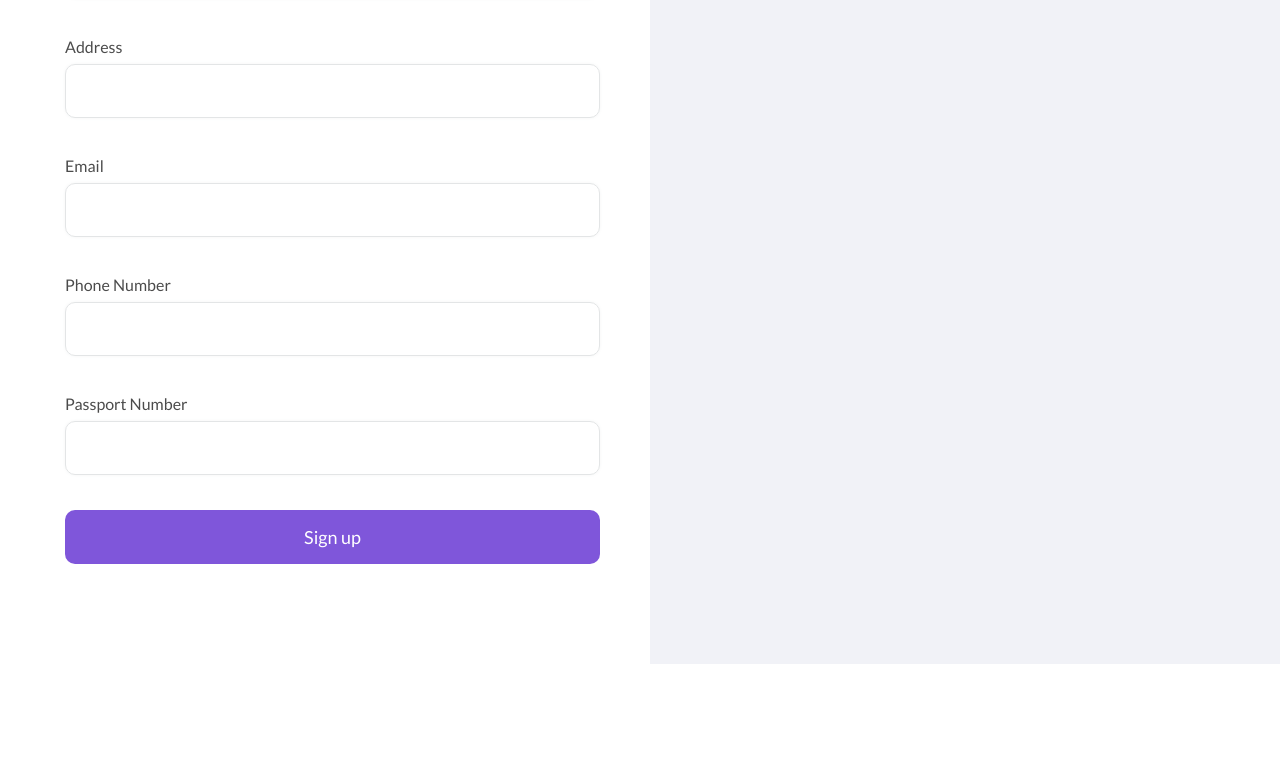
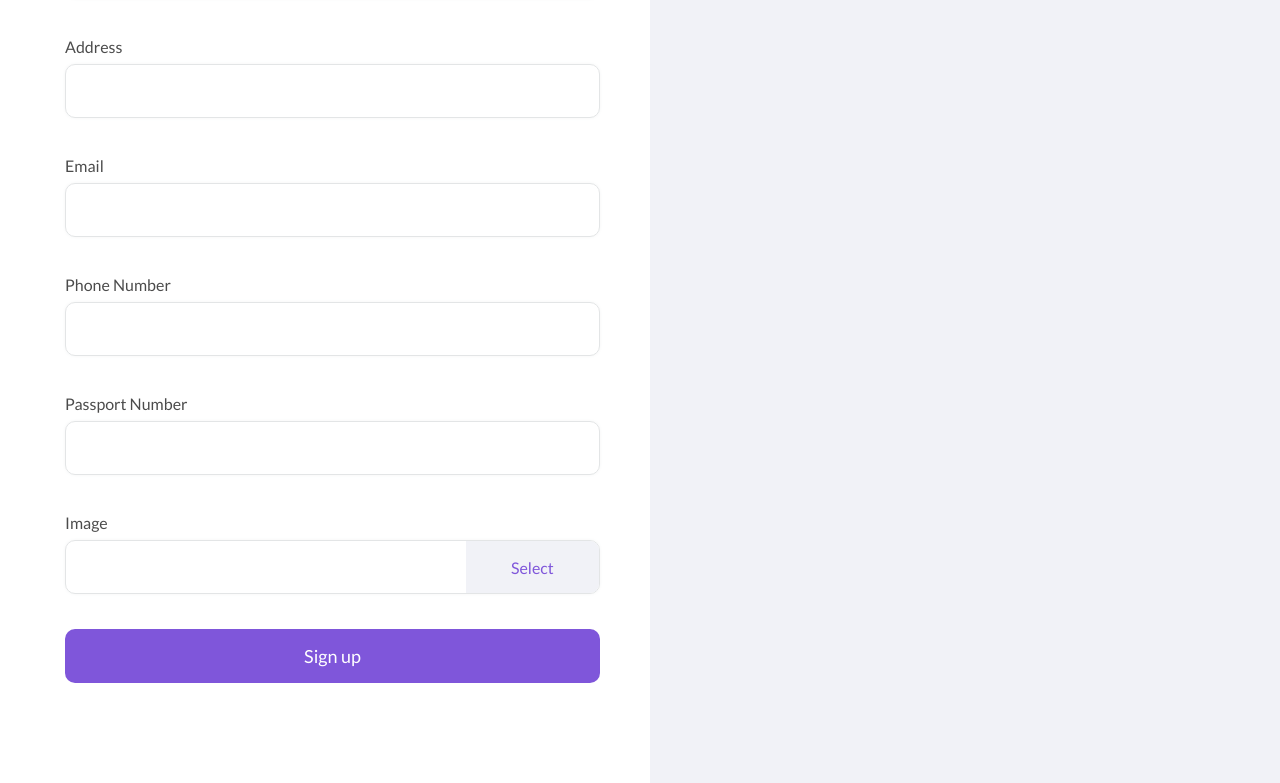
Before and after one commit to mmdrn/react-simple-signup, a React (Create React App) app: page /signup in a window 1280 px wide. Shown: the part 718-1501 px from the top of the page. Before the commit the page ends 1382 px from the top, so only its background shows below. Built offline with nearby package versions, Linux system fonts and the light colour scheme.

Commit message:
image added to signup form

```diff
--- a/package.json
+++ b/package.json
@@ -7,6 +7,7 @@
     "@testing-library/jest-dom": "^5.16.5",
     "@testing-library/react": "^13.4.0",
     "@testing-library/user-event": "^13.5.0",
+    "bytes": "^3.1.2",
     "i18next": "^21.9.2",
     "i18next-browser-languagedetector": "^6.1.5",
     "react": "^18.2.0",
--- a/src/App.jsx
+++ b/src/App.jsx
@@ -1,21 +1,30 @@
 import { useTranslation } from "react-i18next";
 import { useDispatch, useSelector } from "react-redux";
 import { RouterProvider } from "react-router-dom";
+import { setLanguage } from "./store/appSettings";
 import router from "./router";
-import { setLanguage } from "./store/appSettings";
+import "./assets/scss/base.scss";
+import Header from "./components/header";
+import React from "react";
 
 export default function App() {
   const dispatch = useDispatch();
   const { i18n } = useTranslation();
 
   const currentLanguage = useSelector((state) => state.appSettings.language);
+
   const languages = useSelector((state) => state.appSettings.languages);
-
   dispatch(setLanguage(languages.find((l) => l.key === i18n.resolvedLanguage)));
 
   return (
     <div className="App" dir={currentLanguage.dir}>
-      <RouterProvider router={router}></RouterProvider>
+      <div className="container">
+        <div className="wrapper">
+          <Header />
+          <RouterProvider router={router}></RouterProvider>
+        </div>
+        <div className="artboard"></div>
+      </div>
     </div>
   );
 }
--- a/src/assets/scss/base.scss
+++ b/src/assets/scss/base.scss
@@ -28,4 +28,42 @@ html {
     justify-content: flex-start;
     margin: 0 auto;
   }
+
+  .App {
+    position: relative;
+    &::before {
+      content: "";
+      position: absolute;
+      top: 0;
+      width: calc((100% - 1300px) / 2);
+      height: 100%;
+      background-color: #f1f2f7;
+    }
+
+    &:dir(ltr) {
+      &::before {
+        right: 0;
+      }
+    }
+
+    &:dir(rtl) {
+      &::before {
+        left: 0;
+      }
+    }
+
+    .container {
+      align-items: stretch;
+      min-height: 100vh;
+      .wrapper {
+        width: 50%;
+        padding-top: 50px;
+      }
+
+      .artboard {
+        width: 50%;
+        background-color: #f1f2f7;
+      }
+    }
+  }
 }
--- /dev/null
+++ b/src/assets/scss/mixins.scss
@@ -0,0 +1,6 @@
+@mixin textOverflow($width: 100%) {
+  text-overflow: ellipsis;
+  white-space: nowrap;
+  overflow: hidden;
+  width: $width;
+}
--- /dev/null
+++ b/src/components/formControl/style.scss
@@ -0,0 +1,47 @@
+.form-control {
+  display: flex;
+  flex-direction: column-reverse;
+  align-items: flex-start;
+  justify-content: flex-start;
+  margin-bottom: 30px;
+  .control-title {
+    margin-bottom: 5px;
+    transition: padding-left ease 0.3s, opacity ease 0.3s;
+    opacity: 0.7;
+  }
+  .control {
+    width: 100%;
+    height: 54px;
+    border: 1px solid #e3e5e6;
+    border-radius: 10px;
+    box-shadow: 0 0 5px -2px #e3e5e6;
+    padding: 0 15px;
+    transition: all ease 0.3s;
+    &:focus {
+      border: 1px solid #c6ecff;
+      box-shadow: 0 0 5px -2px #c6ecff;
+      & ~ .control-title {
+        padding-left: 15px;
+        opacity: 1;
+      }
+    }
+  }
+  .validations {
+    display: flex;
+    flex-direction: column;
+    justify-content: flex-start;
+    align-items: flex-start;
+    margin-top: 5px;
+    .validation-item {
+      color: #ff5f5f;
+      font-size: 16px;
+      white-space: pre-line;
+    }
+  }
+  &.has-error {
+    .control {
+      border: 1px solid #ff5f5f;
+      box-shadow: 0 0 5px -2px #ff5f5f;
+    }
+  }
+}
--- a/src/components/header/index.jsx
+++ b/src/components/header/index.jsx
@@ -8,8 +8,8 @@ import { useTranslation } from "react-i18next";
 export default function Header() {
   const dispatch = useDispatch();
   const languages = useSelector((state) => state.appSettings.languages);
-  const currentLanguage = useSelector((state) => state.appSettings.language);
   const { i18n } = useTranslation();
+  const currentLanguage = i18n.resolvedLanguage;
 
   const handleChangeLanguage = (language) => {
     dispatch(setLanguage(language));
@@ -29,7 +29,7 @@ export default function Header() {
             disabled={i18n.resolvedLanguage === language.key}
             key={language.key}
             className={`item ${
-              language.key === currentLanguage.key ? "active" : ""
+              language.key === currentLanguage ? "active" : ""
             }`}
           >
             {language.title}
--- a/src/i18n.js
+++ b/src/i18n.js
@@ -6,7 +6,7 @@ i18next
   .use(initReactI18next)
   .use(LanguageDetector)
   .init({
-    debug: true,
+    debug: false,
     fallbackLng: "en",
     resources: {
       en: {
@@ -57,6 +57,13 @@ i18next
               passportNumber: {
                 title: "Passport Number",
                 error: "The Passport Number format is not valid.",
+              },
+              image: {
+                title: "Image",
+                errors: {
+                  required: "The Images is required.",
+                  maximumSize: "Maximum file size: 2MB",
+                },
               },
             },
           },
@@ -109,6 +116,13 @@ i18next
                 title: "شماره پاسپورت",
                 error: "فرمت شماره پاسپورت معتبر نمی‌باشد.",
               },
+              image: {
+                title: "تصویر",
+                errors: {
+                  required: "تصویر اجباری است.",
+                  maximumSize: "نهایت حجم آپلود: ۲ مگابایت",
+                },
+              },
             },
           },
         },
@@ -122,19 +136,15 @@ i18next
               name: {
                 title: "İsim",
                 errors: {
-                  minLength:
-                    "Ad {{value}} karakterden az olamaz.",
-                  maxLength:
-                    "Ad {{value}} karakterden fazla olamaz.",
+                  minLength: "Ad {{value}} karakterden az olamaz.",
+                  maxLength: "Ad {{value}} karakterden fazla olamaz.",
                 },
               },
               family: {
                 title: "Aile",
                 errors: {
-                  minLength:
-                    "Aile {{value}} karakterden az olamaz.",
-                  maxLength:
-                    "Aile {{value}} karakterden fazla olamaz.",
+                  minLength: "Aile {{value}} karakterden az olamaz.",
+                  maxLength: "Aile {{value}} karakterden fazla olamaz.",
                 },
               },
               password: {
@@ -162,6 +172,13 @@ i18next
                 title: "Pasaport numarası",
                 error: "Pasaport Numarası biçimi geçerli değil.",
               },
+              image: {
+                title: "resim",
+                errors: {
+                  required: "Resim gerekli.",
+                  maximumSize: "Maksimum dosya boyutu: 2MB",
+                },
+              },
             },
           },
         },
--- a/src/routes/Signup/index.jsx
+++ b/src/routes/Signup/index.jsx
@@ -1,11 +1,10 @@
-import "./../../assets/scss/base.scss";
 import "./style.scss";
 import React, { useEffect, useState } from "react";
-import Header from "../../components/header";
 import { useTranslation } from "react-i18next";
 import { useSelector } from "react-redux";
 
 export default function Signup() {
+  document.title = "Diss-co | Signup";
   const { t } = useTranslation();
   const [form, updateForm] = useState({
     name: {
@@ -62,55 +61,39 @@ export default function Signup() {
       value: "",
       errors: [],
     },
+    image: {
+      key: "image",
+      inputType: "file",
+      accept: "image/png, image/jpeg",
+      maxSize: 2, //MB
+      value: "",
+      errors: [],
+    },
   });
   const currentLanguage = useSelector((state) => state.appSettings.language);
 
   useEffect(() => {
-    // formValidation();
+    const _form = Object.assign({}, form);
+    for (const item in _form) {
+      _form[item].errors = [];
+      _form[item].value = "";
+    }
+
+    updateForm(_form);
+    // eslint-disable-next-line
   }, [currentLanguage]);
 
-  const formControlValidationMessages = (key) => {
-    return (
-      <div className="validations">
-        {form[key].errors.map((error) => (
-          <p
-            key={key}
-            className="validation-item"
-            dangerouslySetInnerHTML={{ __html: error }}
-          />
-        ))}
-      </div>
-    );
-  };
+  const handleInputChange = (event, key) => {
+    const _form = Object.assign({}, form);
 
-  const formControl = (key) => {
-    return (
-      <div
-        className={`form-control ${
-          form[key].errors.length > 0 ? "has-error" : ""
-        }`}
-        key={key}
-      >
-        {formControlValidationMessages(key)}
-        <input
-          type={form[key].inputType}
-          id={form[key].key}
-          className="control"
-          autoComplete="off"
-          onChange={(e) => handleInputChange(e, form[key].key)}
-          value={form[key].value}
-        />
-        <label htmlFor={form[key].key} className="control-title">
-          {t(`signup.form.${key}.title`)}
-        </label>
-      </div>
-    );
-  };
-
-  const handleInputChange = (event, key) => {
-    const oldForm = Object.assign({}, form);
-    oldForm[key].value = event.target.value;
-    updateForm(oldForm);
+    if (form[key].inputType !== "file") {
+      _form[key].value = event.target.value;
+    } else {
+      if (event.target.files.length > 0) {
+        _form[key].value = event.target.files[0];
+      }
+    }
+    updateForm(_form);
   };
 
   const formValidation = () => {
@@ -212,6 +195,25 @@ export default function Signup() {
       _form.passportNumber.errors.push(errorMessage);
     }
 
+    // image validation
+    if (!_form.image.value) {
+      isValid = false;
+      const errorMessage = t("signup.form.image.errors.required");
+      _form.image.errors.push(errorMessage);
+    } else {
+      const bytes = require("bytes");
+      if (
+        _form.image.value &&
+        _form.image.value.size &&
+        parseFloat(bytes(_form.image.value.size, { unit: "mb" })) >
+          _form.image.maxSize
+      ) {
+        isValid = false;
+        const errorMessage = t("signup.form.image.errors.maximumSize");
+        _form.image.errors.push(errorMessage);
+      }
+    }
+
     updateForm(_form);
 
     return isValid;
@@ -221,11 +223,71 @@ export default function Signup() {
     if (!formValidation()) return false;
   };
 
+  const handleInput = (key) => {
+    if (form[key].inputType !== "file") {
       return (
-    <div className="signin-page">
-      <div className="container">
-        <div className="wrapper">
-          <Header />
+        <input
+          type={form[key].inputType}
+          id={form[key].key}
+          className="control"
+          autoComplete="off"
+          onChange={(e) => handleInputChange(e, form[key].key)}
+          value={form[key].value}
+        />
+      );
+    } else {
+      return (
+        <label className="file-selector-wrapper">
+          <span className="selector" htmlFor={form[key].key}>
+            Select
+          </span>
+          <span className="file-name">{form[key].value.name}</span>
+          <input
+            type={form[key].inputType}
+            id={form[key].key}
+            className="control"
+            autoComplete="off"
+            accept={form[key].accept}
+            onChange={(e) => handleInputChange(e, form[key].key)}
+          />
+        </label>
+      );
+    }
+  };
+
+  const formControl = (key) => {
+    return (
+      <div
+        className={`form-control ${
+          (form[key].errors.length > 0 ? "has-error" : "",
+          form[key].inputType === "file" ? "file" : "")
+        }`}
+        key={key}
+      >
+        {formControlValidationMessages(key)}
+        {handleInput(key)}
+        <label htmlFor={form[key].key} className="control-title">
+          {t(`signup.form.${key}.title`)}
+        </label>
+      </div>
+    );
+  };
+
+  const formControlValidationMessages = (key) => {
+    return (
+      <div className="validations">
+        {form[key].errors.map((error) => (
+          <p
+            key={key}
+            className="validation-item"
+            dangerouslySetInnerHTML={{ __html: error }}
+          />
+        ))}
+      </div>
+    );
+  };
+
+  return (
     <div className="main-wrapper">
       <h1 className="title">{t("signup.title")}</h1>
       <p className="subtitle">{t("signup.subtitle")}</p>
@@ -237,9 +299,5 @@ export default function Signup() {
         </button>
       </div>
     </div>
-        </div>
-        <div className="artboard"></div>
-      </div>
-    </div>
   );
 }
--- a/src/routes/Signup/style.scss
+++ b/src/routes/Signup/style.scss
@@ -1,32 +1,5 @@
-.signin-page {
-  position: relative;
-  &::before {
-    content: "";
-    position: absolute;
-    top: 0;
-    width: calc((100% - 1300px) / 2);
-    height: 100%;
-    background-color: #f1f2f7;
-  }
+@import "./../../assets/scss/mixins.scss";
 
-  &:dir(ltr) {
-    &::before {
-      right: 0;
-    }
-  }
-
-  &:dir(rtl) {
-    &::before {
-      left: 0;
-    }
-  }
-
-  .container {
-    align-items: stretch;
-    min-height: 100vh;
-    .wrapper {
-      width: 50%;
-      padding-top: 50px;
 .main-wrapper {
   padding: 50px 50px 100px 65px;
   .title {
@@ -62,7 +35,6 @@
         border-radius: 10px;
         box-shadow: 0 0 5px -2px #e3e5e6;
         padding: 0 15px;
-              font-family: "Lato";
         transition: all ease 0.3s;
         &:focus {
           border: 1px solid #c6ecff;
@@ -91,6 +63,66 @@
           box-shadow: 0 0 5px -2px #ff5f5f;
         }
       }
+      &.file {
+        .control {
+          position: absolute;
+          visibility: hidden;
+          opacity: 0;
+        }
+        .file-selector-wrapper {
+          cursor: pointer;
+          width: 100%;
+          height: 54px;
+          border: 1px solid #e3e5e6;
+          border-radius: 10px;
+          box-shadow: 0 0 5px -2px #e3e5e6;
+          padding: 0 15px;
+          transition: all ease 0.3s;
+          position: relative;
+          overflow: hidden;
+          display: flex;
+          align-items: center;
+          justify-content: flex-start;
+          &:focus {
+            border: 1px solid #c6ecff;
+            box-shadow: 0 0 5px -2px #c6ecff;
+            & ~ .control-title {
+              padding-left: 15px;
+              opacity: 1;
+            }
+          }
+
+          .file-name {
+            @include textOverflow(auto);
+            max-width: 70%;
+            display: block;
+            opacity: 0.7;
+          }
+
+          .selector {
+            position: absolute;
+            right: 0;
+            width: 25%;
+            text-align: center;
+            display: flex;
+            align-items: center;
+            justify-content: center;
+            background-color: #f1f2f7;
+            height: 100%;
+            cursor: pointer;
+            color: #7f56da;
+            font-weight: 500;
+            transition: all ease 0.3s;
+          }
+
+          &:hover {
+            .selector {
+              background-color: #7f56da;
+              color: #ffffff;
+            }
+          }
+        }
+      }
     }
     .button {
       background-color: #7f56da;
@@ -111,11 +143,3 @@
     }
   }
 }
-    }
-
-    .artboard {
-      width: 50%;
-      background-color: #f1f2f7;
-    }
-  }
-}
```
Also changed, not shown: src/components/formControl/index.jsx (added, +48 -0 lines), 1 other file (tests, documents, lock files or other folders). Lines whose indentation alone changed are shown as unchanged.
